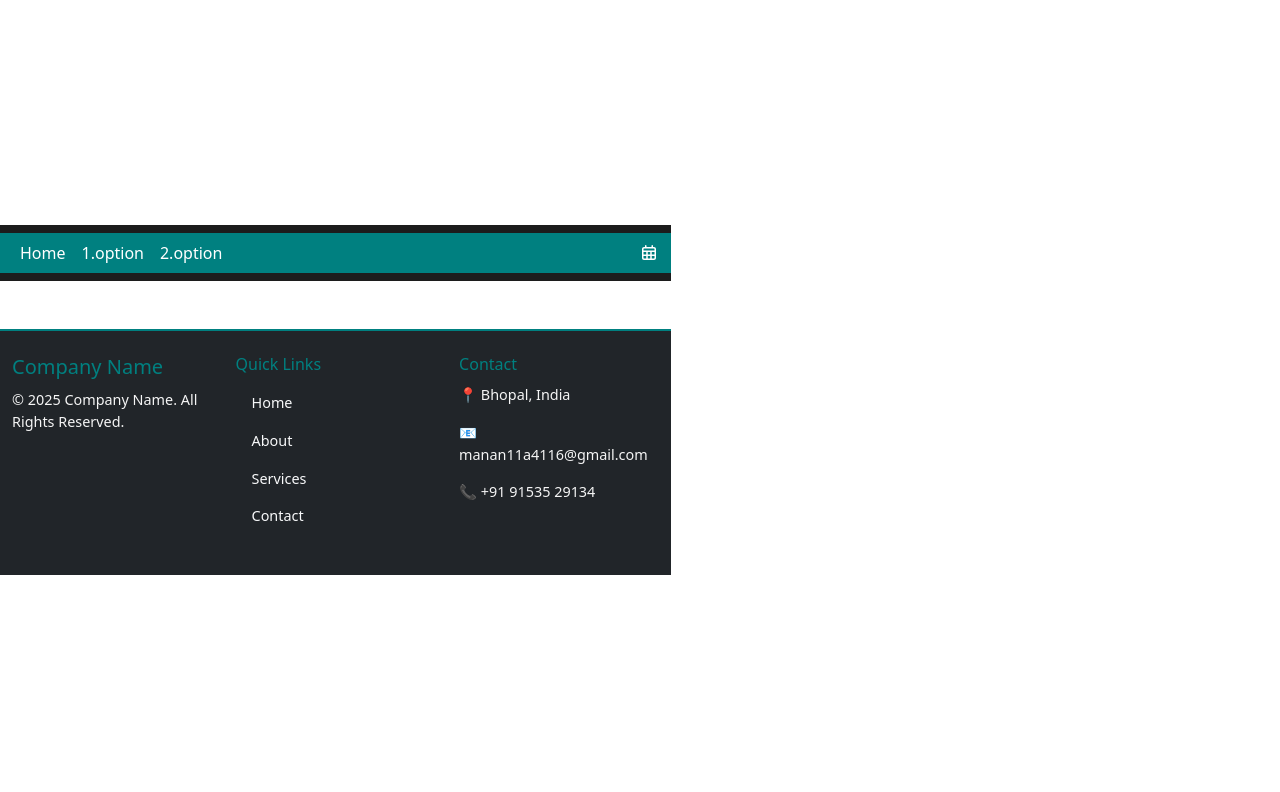
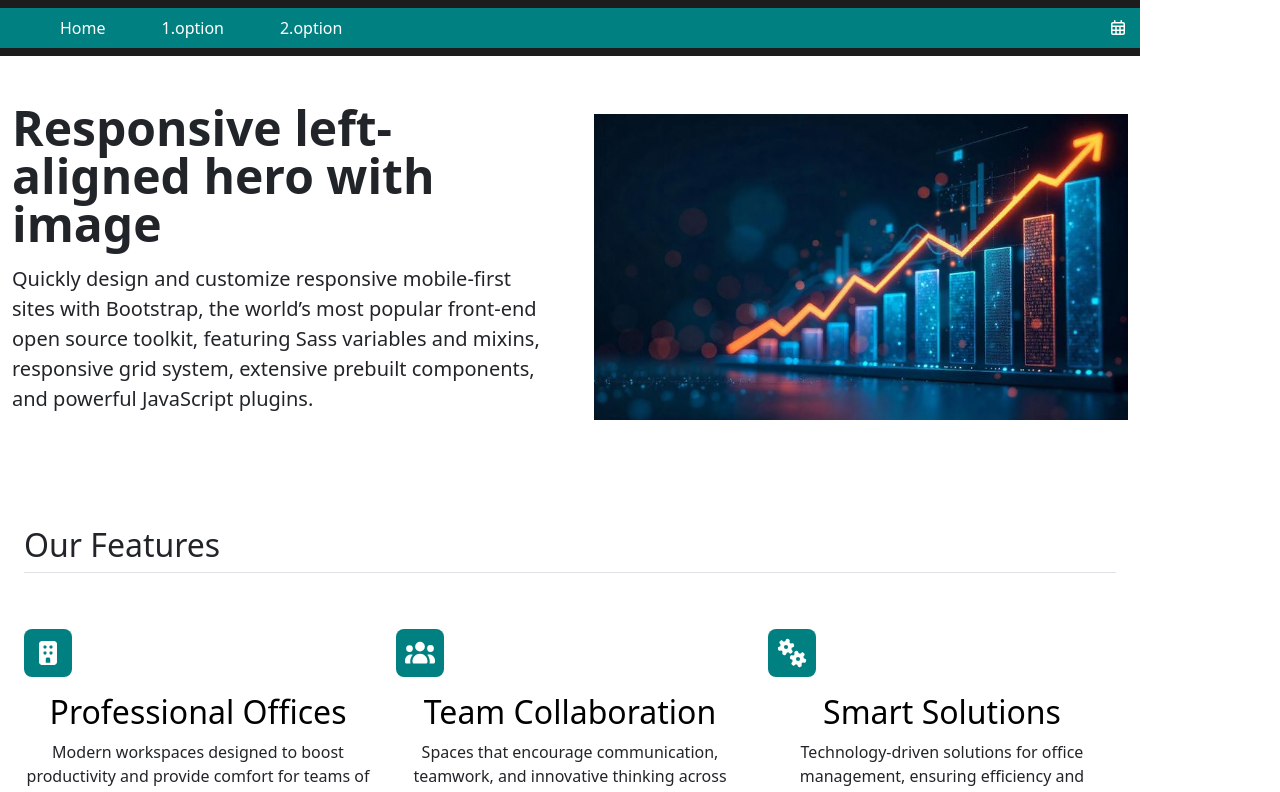
Before and after one commit to Manan-mouli/IndoorOffice, a React (Vite) app: page / in a window 1280 px wide. Shown: the top 792 px of the page. Built offline with nearby package versions, Linux system fonts and the light colour scheme.

Commit message:
added home page

```diff
--- /dev/null
+++ b/src/Pages/Home.jsx
@@ -0,0 +1,17 @@
+import React from 'react'
+import Header from '../Components/Header'
+import Footer from '../Components/Footer'
+import HeroSection from '../Parts/HeroSection'
+import Features from '../Parts/Features'
+
+
+export default function Home() {
+  return (
+    <div>
+      <Header />
+      <HeroSection/>
+      <Features/>
+      <Footer />
+    </div>
+  )
+}
--- /dev/null
+++ b/src/Parts/Features.jsx
@@ -0,0 +1,49 @@
+import React from 'react'
+import { FontAwesomeIcon } from '@fortawesome/react-fontawesome'
+import { faBuilding, faUsers, faGears } from '@fortawesome/free-solid-svg-icons'
+import "../css/Home.css"
+
+export default function Features() {
+  return (
+    <div className="container px-4 py-5" id="featured-3">
+      <h2 className="pb-2 border-bottom">Our Features</h2>
+
+      <div className="row g-4 py-5 row-cols-1 row-cols-lg-3">
+
+        {/* Feature 1 */}
+        <div className="feature col text-center">
+          <div className="feature-icon">
+            <FontAwesomeIcon icon={faBuilding} />
+          </div>
+          <h3 className="fs-2 text-body-emphasis mt-3">Professional Offices</h3>
+          <p>
+            Modern workspaces designed to boost productivity and provide comfort for teams of all sizes.
+          </p>
+        </div>
+
+        {/* Feature 2 */}
+        <div className="feature col text-center">
+          <div className="feature-icon">
+            <FontAwesomeIcon icon={faUsers} />
+          </div>
+          <h3 className="fs-2 text-body-emphasis mt-3">Team Collaboration</h3>
+          <p>
+            Spaces that encourage communication, teamwork, and innovative thinking across departments.
+          </p>
+        </div>
+
+        {/* Feature 3 */}
+        <div className="feature col text-center">
+          <div className="feature-icon">
+            <FontAwesomeIcon icon={faGears} />
+          </div>
+          <h3 className="fs-2 text-body-emphasis mt-3">Smart Solutions</h3>
+          <p>
+            Technology-driven solutions for office management, ensuring efficiency and reliability.
+          </p>
+        </div>
+
+      </div>
+    </div>
+  )
+}
--- /dev/null
+++ b/src/Parts/HeroSection.jsx
@@ -0,0 +1,36 @@
+import React from 'react'
+import im from "../assets/pic1.jpg"
+import "../css/Home.css"
+
+export default function HeroSection() {
+  return (
+    <div className="container">
+        <div className="row flex-lg-row-reverse align-items-center g-5 py-5">
+
+          {/* Image */}
+          <div className="col-10 col-sm-8 col-lg-6">
+            <img
+              src={im}
+              className="d-block mx-lg-auto img-fluid"
+              alt="Office Theme"
+              loading="lazy"
+            />
+          </div>
+
+          {/* Text */}
+          <div className="col-lg-6">
+            <h1 className="display-5 fw-bold lh-1 mb-3">
+              Responsive left-aligned hero with image
+            </h1>
+            <p className="lead">
+              Quickly design and customize responsive mobile-first sites with Bootstrap,
+              the world’s most popular front-end open source toolkit, featuring Sass variables
+              and mixins, responsive grid system, extensive prebuilt components,
+              and powerful JavaScript plugins.
+            </p>
+
+          </div>
+        </div>
+      </div>
+  )
+}
--- /dev/null
+++ b/src/css/Home.css
@@ -0,0 +1,16 @@
+@media (min-width: 992px) {
+  .txt {
+    margin-left: 40px;
+  }
+}
+.feature-icon {
+  width: 3rem;
+  height: 3rem;
+  border-radius: 0.5rem;
+  background-color: #008080; /* teal matches header */
+  color: #fff; /* white icon inside */
+  display: flex;
+  align-items: center;
+  justify-content: center;
+  font-size: 1.5rem;
+}
--- a/src/main.jsx
+++ b/src/main.jsx
@@ -3,12 +3,10 @@ import { createRoot } from 'react-dom/client'
 import './index.css'
 import "bootstrap/dist/css/bootstrap.css"
 import "bootstrap/dist/js/bootstrap.bundle"
-import Header from './Components/Header'
-import Footer from './Components/Footer'
+import Home from './Pages/Home'
 
 createRoot(document.getElementById('root')).render(
   <StrictMode>
-    <Header/>
-    <Footer/>
+    <Home/>
   </StrictMode>,
 )
```
Also changed, not shown: src/assets/pic1.jpg (added).
